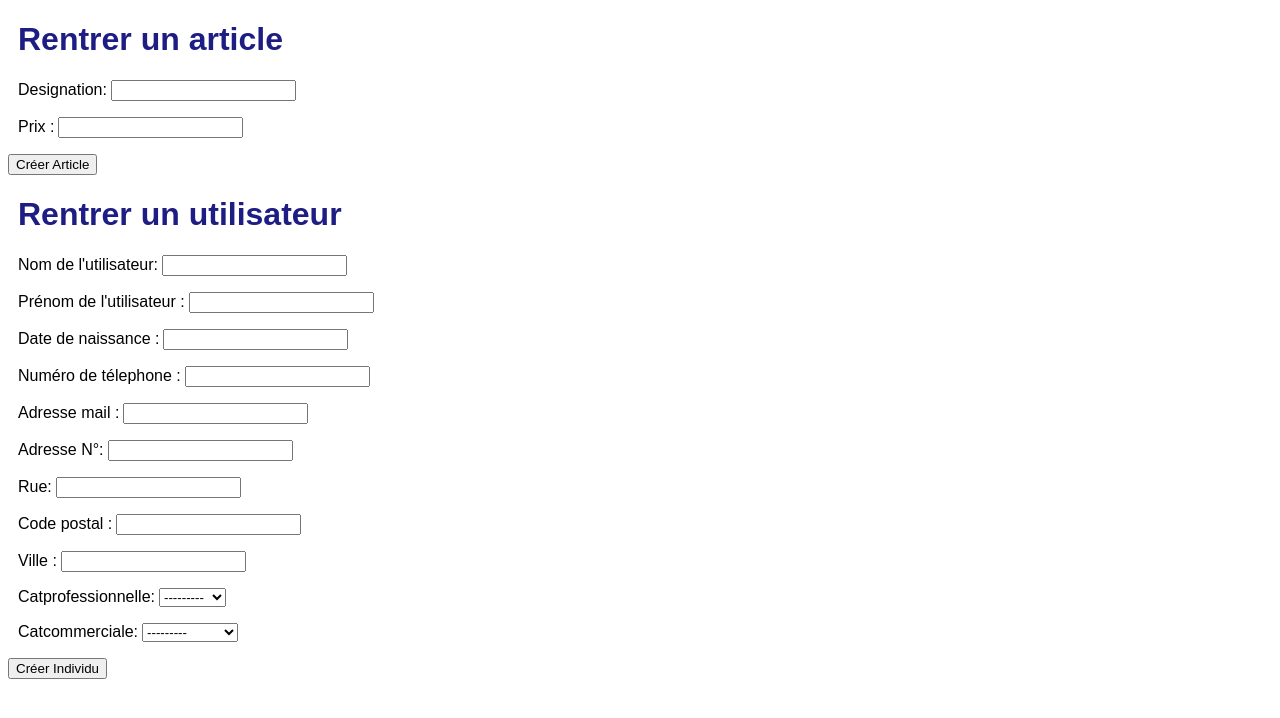
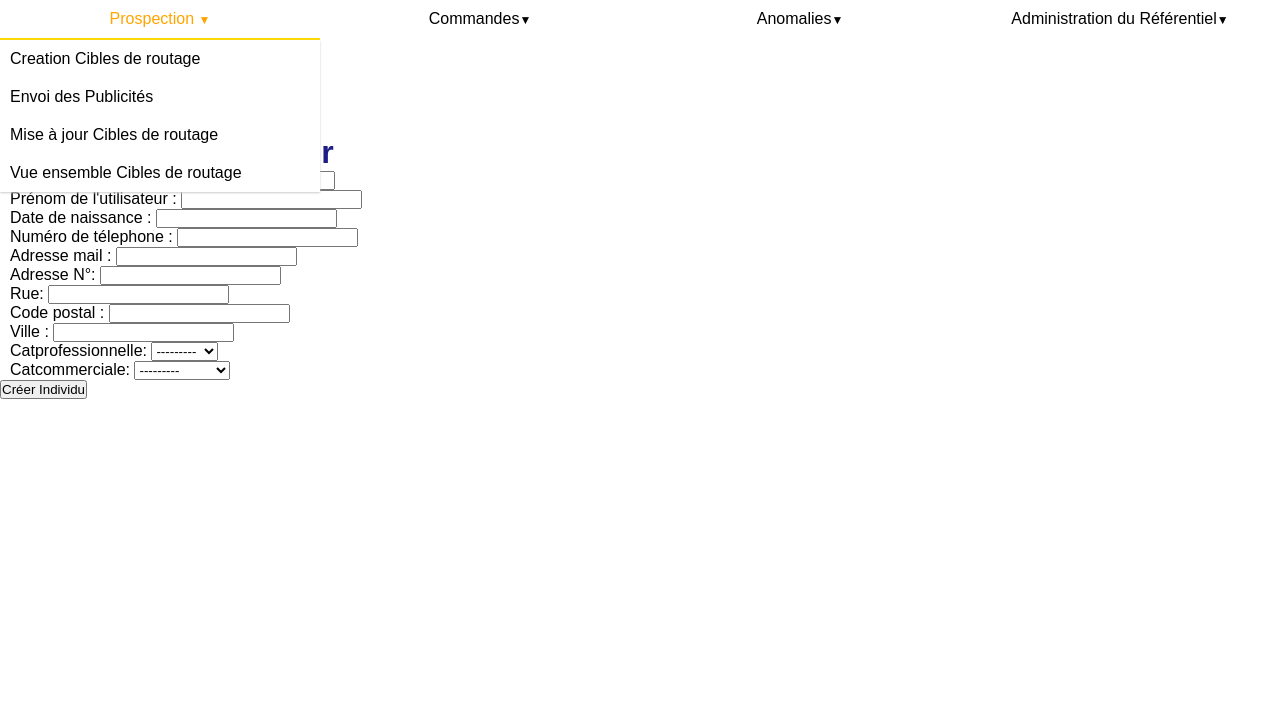
Before and after one commit to b-henriques/gpi-projet, a Django app: page /referentiel/creation in a window 1280 px wide. Shown: the top 718 px of the page. Run offline with Django 3.2, Linux system fonts and the light colour scheme; data comes from the database, SQL or seed files in the repository; both versions use the stored data as it was after the commit.

Commit message:
test navbar

```diff
--- /dev/null
+++ b/referentiel/static/referentiel/navigationbar.css
@@ -0,0 +1,77 @@
+*{
+    margin: 0px;
+    padding : 0px;
+    font-family : Avenir, sans-serif;
+  }
+
+  nav{
+    width : 100%;
+    margin : 0 auto;
+    background-color : white;
+    position : sticky;
+    top : 0 px;
+  }
+
+  nav ul{
+    list-style-type: none;
+  }
+
+  nav ul li {
+    float: left;
+    width : 25%;
+    text-align: center;
+    position: relative;
+  }
+
+  nav ul::after{
+    content: "";
+    display: table;
+    clear: both;
+  }
+
+  nav a{
+    display: block;
+    text-decoration: none;
+    color: black;
+    border-bottom: 2px solid transparent;
+    padding: 10px 0px;
+  }
+
+  nav a:hover{
+    color: orange;
+    border-bottom: 2px solid gold;
+  }
+
+  .sous{
+    display: none;
+    box-shadow : 0px 1px 2px #CCC;
+    background-color: white;
+    position: absolute;
+    width: 100%;
+    z-index: 1000;
+  }
+
+  nav > ul li:hover .sous{
+    display: block;
+  }
+
+  .sous li{
+    float : none;
+    width : 100%;
+    text-align: left;
+  }
+
+  .sous a{
+    padding: 10px;
+    border-bottom: none;
+  }
+
+  .sous a:hover{
+    border-bottom: none;
+    background-color: RGBa(200,200,200,0.1);
+  }
+
+  .deroulant >a::after{
+    content:"▼";
+    font-size: 12px;
+  }
--- a/referentiel/templates/referentiel/navigationbar.html
+++ b/referentiel/templates/referentiel/navigationbar.html
@@ -1,4 +1,35 @@
-
-{%block content %}
-
-{%endblock content %}
+{% load static %}
+<link rel="stylesheet" type="text/css" href="{% static 'referentiel/navigationbar.css' %}">
+    <nav>
+      <ul>
+        <li class="deroulant"><a href="#">Prospection </a>
+          <ul class="sous">
+            <li><a href="#"> Creation Cibles de routage</a></li>
+            <li><a href="#">Envoi des Publicités</a>
+            </li>
+            <li><a href="#">Mise à jour Cibles de routage</a></li>
+            <li><a href="#">Vue ensemble Cibles de routage</a></li>
+          </ul>
+        </li>
+        <li class="deroulant"><a href="#">Commandes</a>
+          <ul class="sous">
+            <li><a href="#">Suivi des Commandes Courriers</a></li>
+            <li><a href="#">Suivi des Commandes en ligne</a></li>
+          </ul>
+        </li>
+        <li class="deroulant"><a href="#">Anomalies</a>
+        <ul class="sous">
+            <li><a href="#">Traitement des Anomalies</a></li>
+          <li><a href="#">Courriers des Anomalies</a></li>
+          </ul>
+        </li>
+        <li class="deroulant"><a href ="#">Administration du Référentiel</a>
+        <ul class="sous">
+            <li><a href="#">Mise a jour Referentiel</a></li>
+            <li><a href="#">Creation Referentiel</a></li>
+          <li>
+            <a href="#">Vue ensemble Referentiel</a></li>
+          </ul>
+        </li>
+      </ul>
+    </nav>
```
Also changed, not shown: db.sqlite3.
